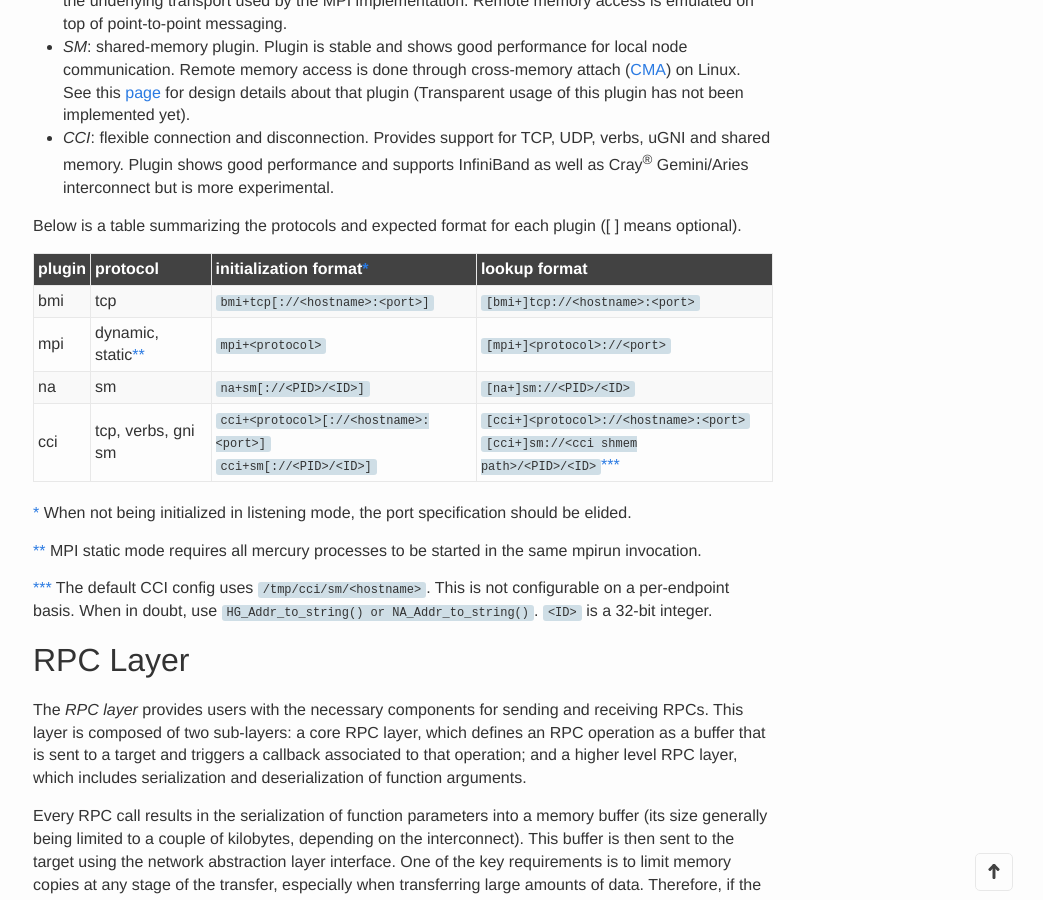
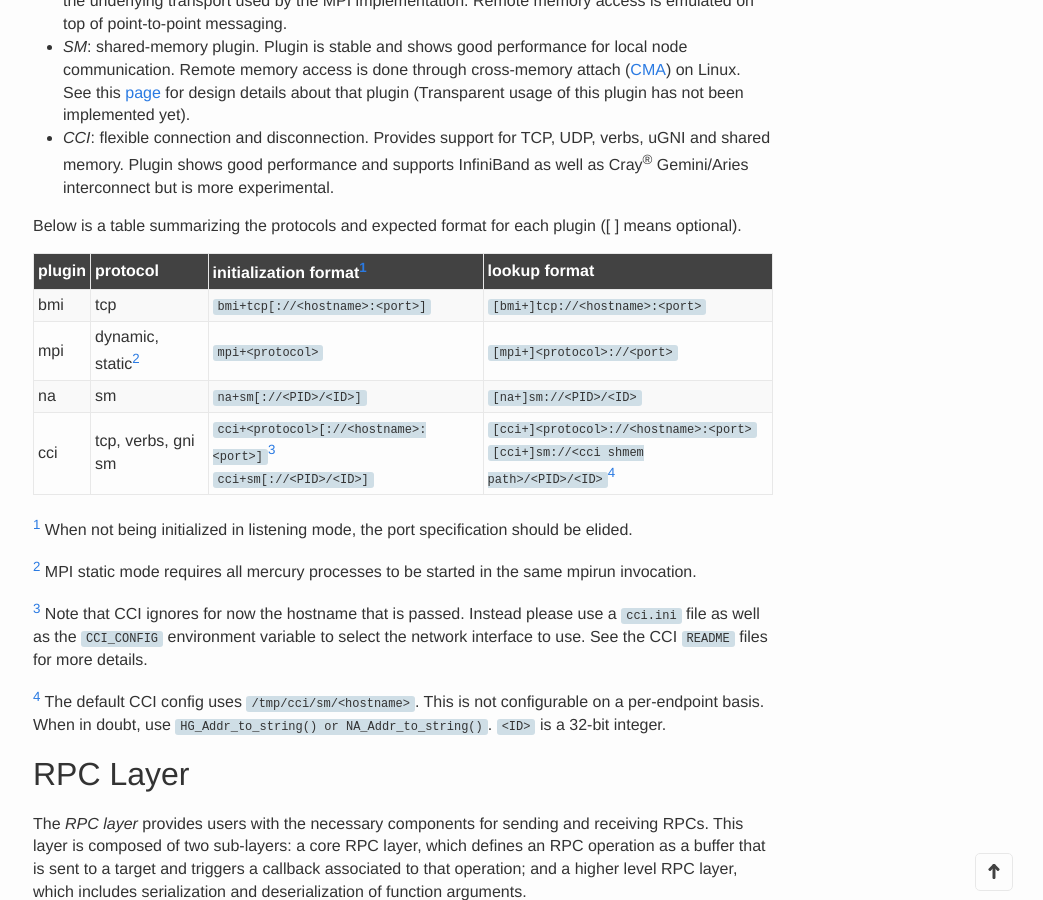
Before and after one commit to Mercury-HPC/Mercury-HPC.github.io, a Jekyll site: the page built from documentation.md, in a window 1280 px wide and 900 px high, scrolled down 2618 px. Shown: the whole window, without its empty margins (237-1280 px from the left). Built offline with Jekyll 4.4.1, drawn with Linux system fonts in a browser that asks for light colours; nearby versions of some CDN libraries.

Commit message:
Update documentation for cci config file

```diff
--- a/documentation.md
+++ b/documentation.md
@@ -155,20 +155,24 @@ are used internally. There should not be any need for using them directly.
 Below is a table summarizing the protocols and expected format for each plugin
 ([ ] means optional).
 
-plugin | protocol             | initialization format[*](#init_format)  |  lookup format
+plugin | protocol             | initialization format[<sup>1</sup>](#init_format)  |  lookup format
 ------ | --------             | ---------------------          |  -------------
 bmi    | tcp                  | `bmi+tcp[://<hostname>:<port>]`| `[bmi+]tcp://<hostname>:<port>`
-mpi    | dynamic, static[**](#mpi_static)  | `mpi+<protocol>` | `[mpi+]<protocol>://<port>`
+mpi    | dynamic, static[<sup>2</sup>](#mpi_static)  | `mpi+<protocol>` | `[mpi+]<protocol>://<port>`
 na     | sm                   | `na+sm[://<PID>/<ID>]`         | `[na+]sm://<PID>/<ID>`
-cci    | tcp, verbs, gni <br/> sm | `cci+<protocol>[://<hostname>:<port>]` <br/> `cci+sm[://<PID>/<ID>]` | `[cci+]<protocol>://<hostname>:<port>` <br/> `[cci+]sm://<cci shmem path>/<PID>/<ID>`[***](#cci_config)
+cci    | tcp, verbs, gni <br/> sm | `cci+<protocol>[://<hostname>:<port>]`[<sup>3</sup>](#cci_config) <br/> `cci+sm[://<PID>/<ID>]` | `[cci+]<protocol>://<hostname>:<port>` <br/> `[cci+]sm://<cci shmem path>/<PID>/<ID>`[<sup>4</sup>](#cci_sm_config)
 
-<a name="init_format">*</a> When not being initialized in listening mode, the
+<a name="init_format"><sup>1</sup></a> When not being initialized in listening mode, the
 port specification should be elided.
 
-<a name="mpi_static">**</a> MPI static mode requires all mercury processes to
+<a name="mpi_static"><sup>2</sup></a> MPI static mode requires all mercury processes to
 be started in the same mpirun invocation.
 
-<a name="cci_config">***</a> The default CCI config uses `/tmp/cci/sm/<hostname>`.
+<a name="cci_config"><sup>3</sup></a> Note that CCI ignores for now the hostname that is passed. Instead please use a `cci.ini` file as well as the `CCI_CONFIG` environment
+variable to select the network interface to use. See the CCI `README` files for more
+details.
+
+<a name="cci_sm_config"><sup>4</sup></a> The default CCI config uses `/tmp/cci/sm/<hostname>`.
 This is not configurable on a per-endpoint basis. When in doubt, use
 `HG_Addr_to_string() or NA_Addr_to_string()`. `<ID>` is a 32-bit integer.
 
```
